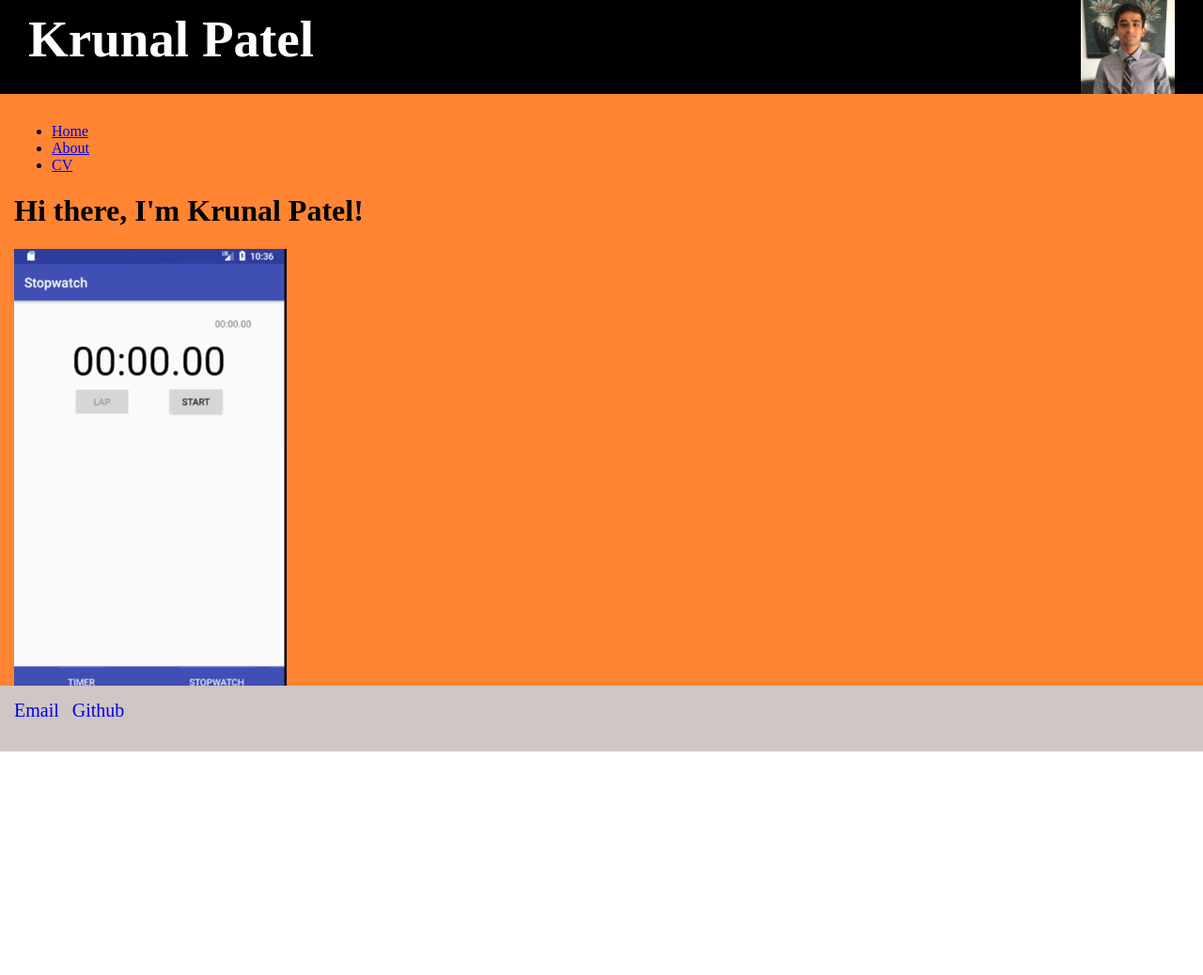
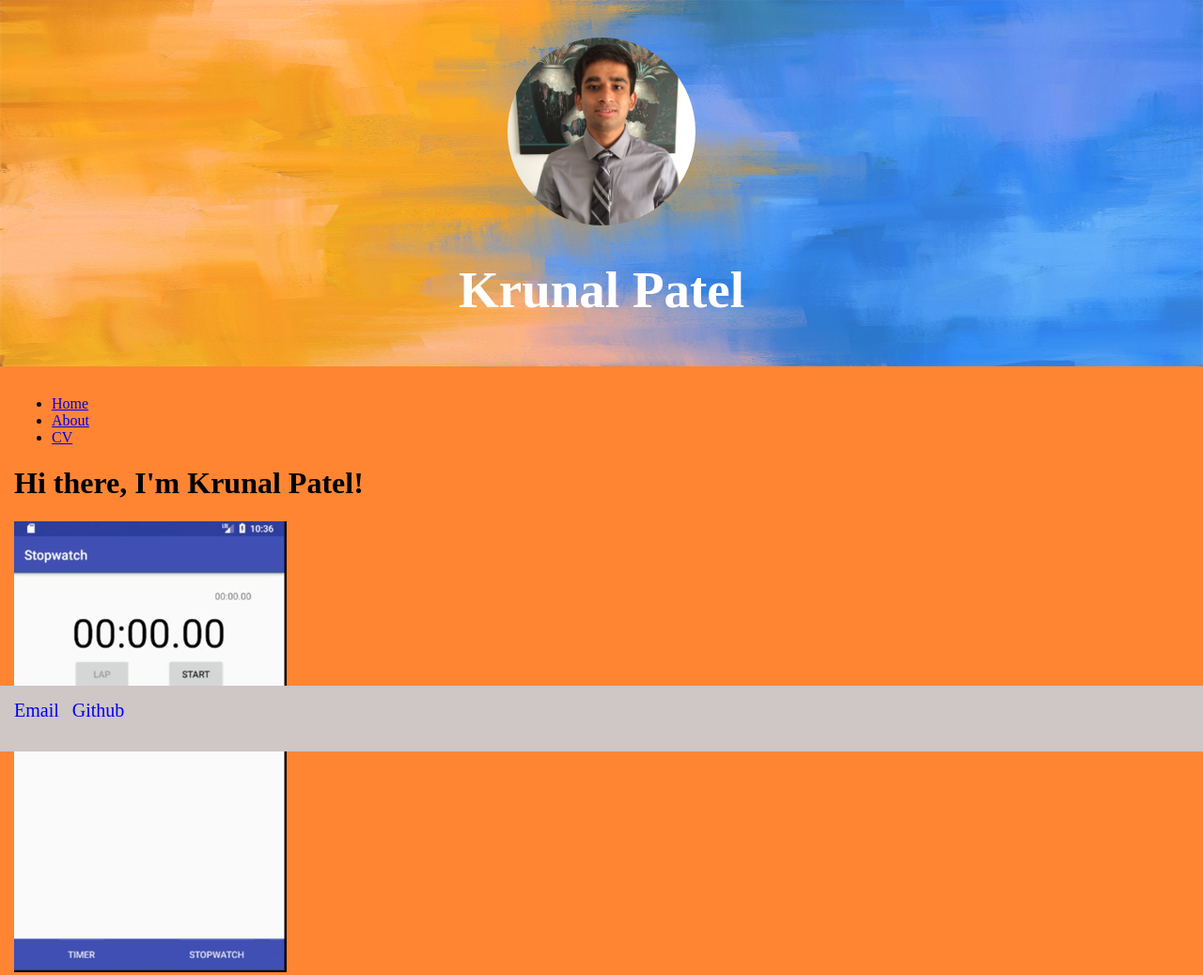
Before and after one commit to KrunalPatel27/KrunalPatel27.github.io, a plain HTML site: page index.html in a window 1280 px wide. Shown: the top 1038 px of the page at 94% size. Before the commit the page ends 800 px from the top, so only its background shows below. Drawn offline with Linux system fonts and the light colour scheme; a web font is replaced by a local one.

Commit message:
update with some css

```diff
--- a/css/index.css
+++ b/css/index.css
@@ -1,31 +1,33 @@
 
 @import url('https://fonts.googleapis.com/css?family=Trade+Winds');
 .header-class{
-	background: rgb(0,0,0);
+	background: url("../assets/orange-blue.png");
+	background-size:100% 100%;
+	padding-top: 40px;
 }
 .header-text{
 	color: rgb(255,255,255);
 	font-family: Trade Winds;
 	font-size: 55px;
-	float: left;
-	padding-left: 30px;
-	margin-bottom: 9px;
-	margin-top: 10px;
+	text-align: center;
 
 }
 #profile-picture{
-	width: 100px;
-	height: 100px;
-	float: right;
-	padding-right: 30px;
+	height: 200px;
+	width: 200px;
+	border-radius: 50%;
+	display: block;
+	margin-left: auto;
+	margin-right: auto;
+}
+
+.div1-class{
+	padding: 15px;
+	background: rgb(255, 133, 51);
 }
 .footer-class{
 	background: rgb(207,198,198);
 	padding: 15px;
-}
-.div1-class{
-	padding: 15px;
-	background: rgb(255, 133, 51);
 }
 .footer-text-icons{
 	text-decoration: blink;
@@ -36,15 +38,15 @@
 }
 body{
 	margin: 0px;
+	margin-bottom: 60px;
 }
 header{
 	margin: 0px;
-	height: 100px;
+	height: 350px;
 }
 footer{
-	margin: 0px;
+	position: fixed;
 	height: 40px;
-	position: fixed;
     left: 0;
     bottom: 0;
     width: 100%;
--- a/index.html
+++ b/index.html
@@ -6,10 +6,10 @@
 		<link rel="stylesheet" href="css/index.css">
 	</head>
 
-	<header class="header-class">
-		<div style="height: 100px;">
+	<header class="header-class" >
+		<div>
+			<img id="profile-picture" src="assets/image01.png" alt="Krunal Profile Picture">
 			<h1 class="header-text"> Krunal Patel </h1>
-			<img id="profile-picture" src="assets/image01.png" alt="Krunal Profile Picture" align="right">
 		</div>
 	</header>
 
```
Also changed, not shown: assets/galaxyImg.jpg (added), assets/orange-blue.png (added).
